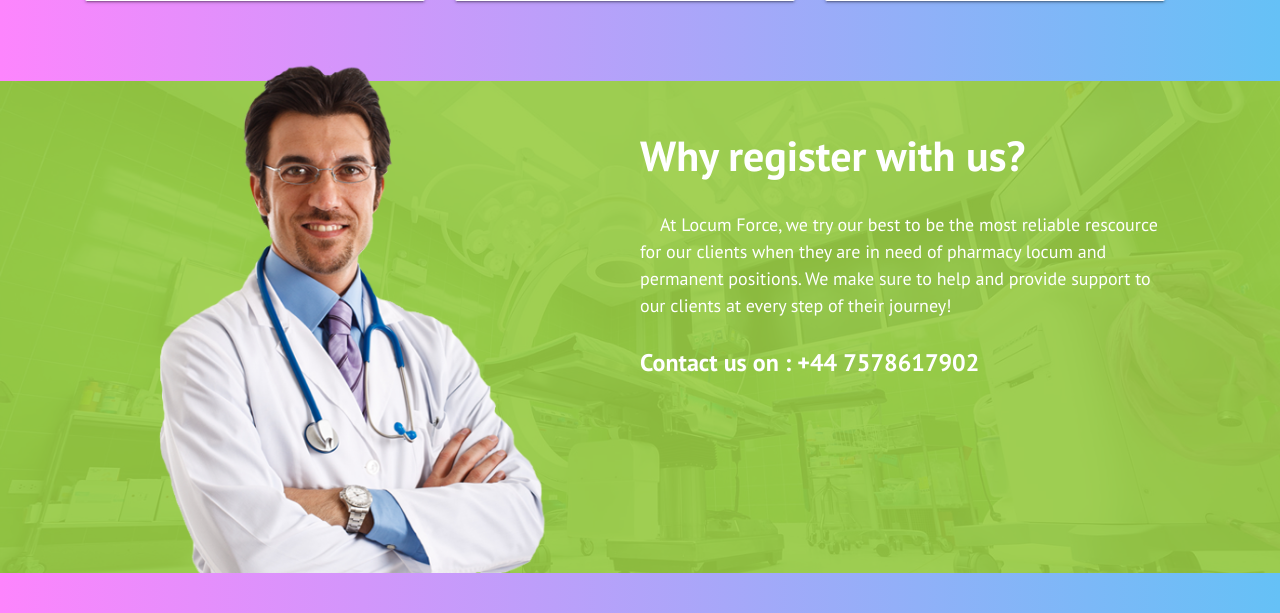
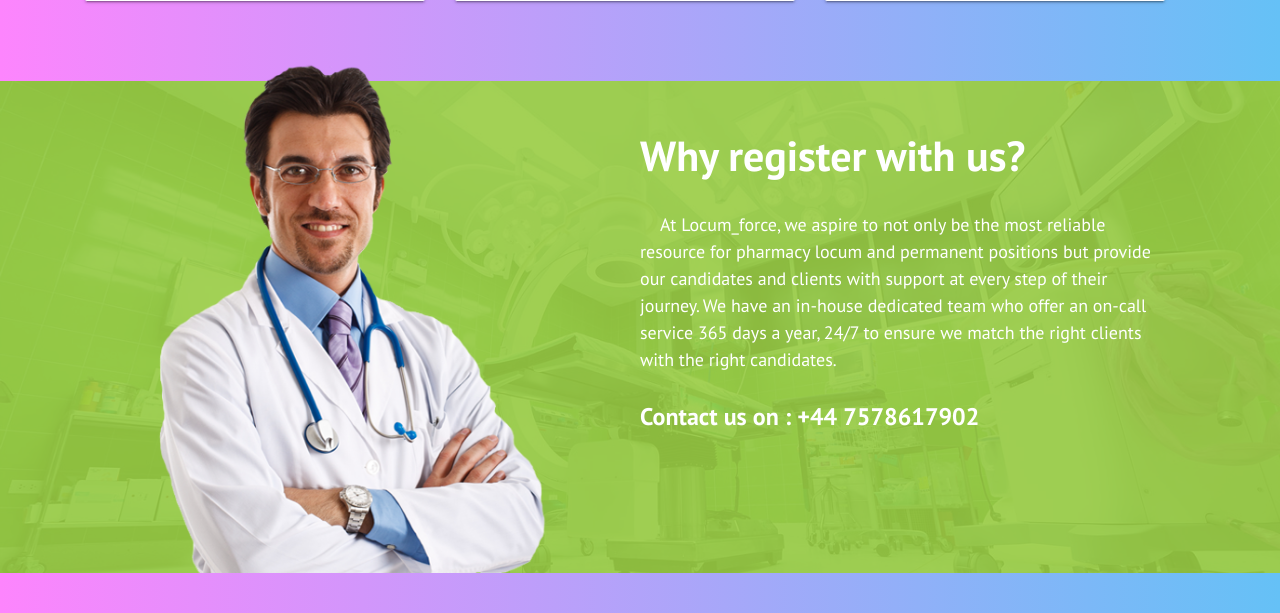
Before and after one commit to blurryface92/locum-app, a Flask app: page / in a window 1280 px wide. Shown: the part 1106-1719 px from the top of the page. Run offline with Flask 2, Linux system fonts and the light colour scheme; some libraries are stand-ins or nearby versions.

Commit message:
ver30 somthing

```diff
--- a/templates/about_us.html
+++ b/templates/about_us.html
@@ -110,7 +110,7 @@
                                 <h2>Why register with us?</h2>
                                 <!-- <span>here are a few reasons</span> -->
 
-                                <p>At Locum Force, we try our best to be the most reliable rescource for our clients when they are in need of pharmacy locum and permanent positions. We make sure to help and provide support to our clients at every step of their journey!</p>
+                                <p>At Locum_force, we aspire to not only be the most reliable resource for pharmacy locum and permanent positions but provide our candidates and clients with support at every step of their journey. We have an in-house dedicated team who offer an on-call service 365 days a year, 24/7 to ensure we match the right clients with the right candidates.</p>
 
                                 <h4>Contact us on : +44 7578617902</h4>
                             </div>
--- a/templates/index.html
+++ b/templates/index.html
@@ -115,7 +115,7 @@
                         <h2>Why register with us?</h2>
                         <!-- <span>here are a few reasons</span> -->
 
-                        <p>At Locum Force, we try our best to be the most reliable rescource for our clients when they are in need of pharmacy locum and permanent positions. We make sure to help and provide support to our clients at every step of their journey!</p>
+                        <p>At Locum_force, we aspire to not only be the most reliable resource for pharmacy locum and permanent positions but provide our candidates and clients with support at every step of their journey. We have an in-house dedicated team who offer an on-call service 365 days a year, 24/7 to ensure we match the right clients with the right candidates.</p>
 
                         <h4>Contact us on : +44 7578617902</h4>
                     </div>
```
